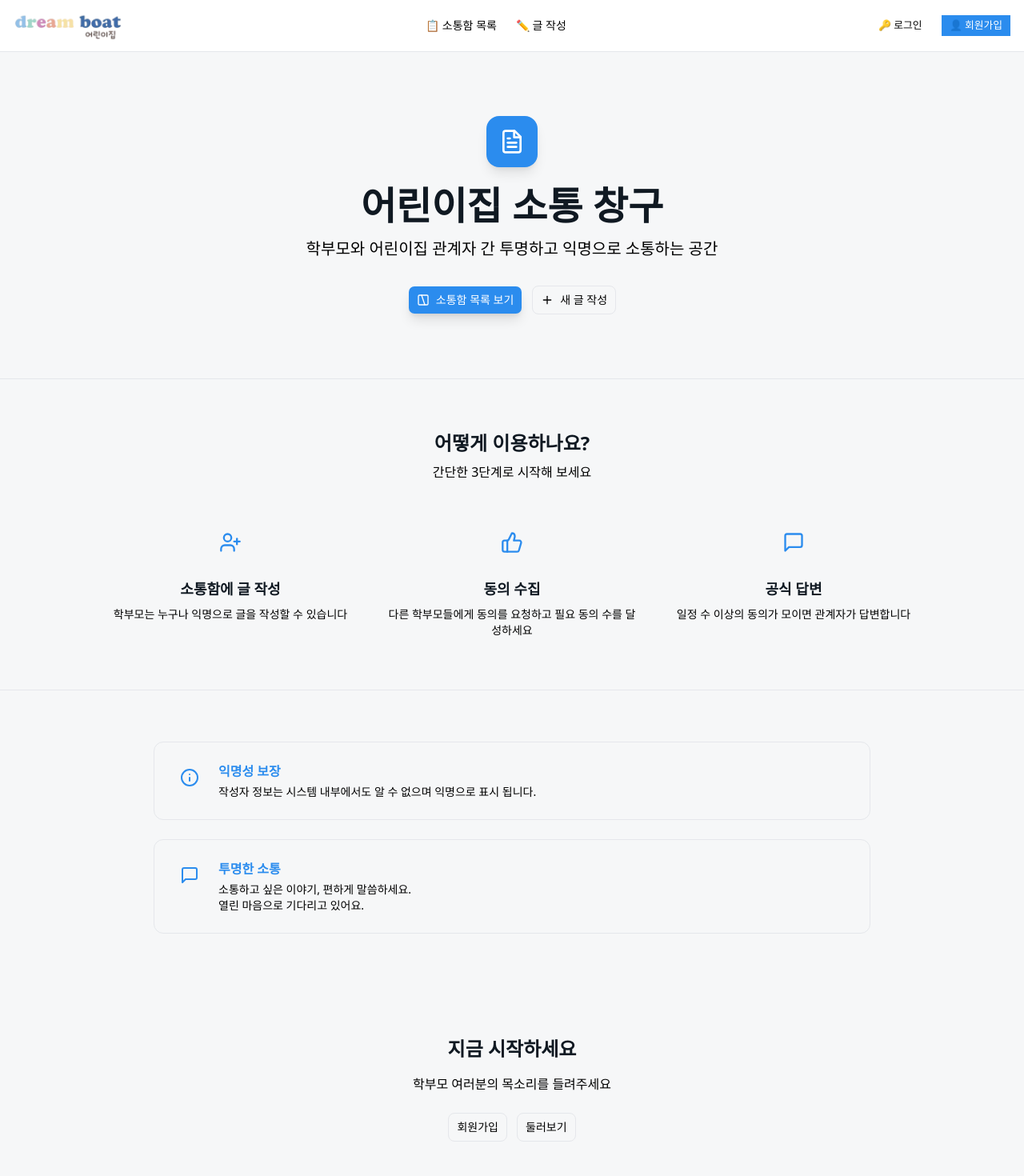
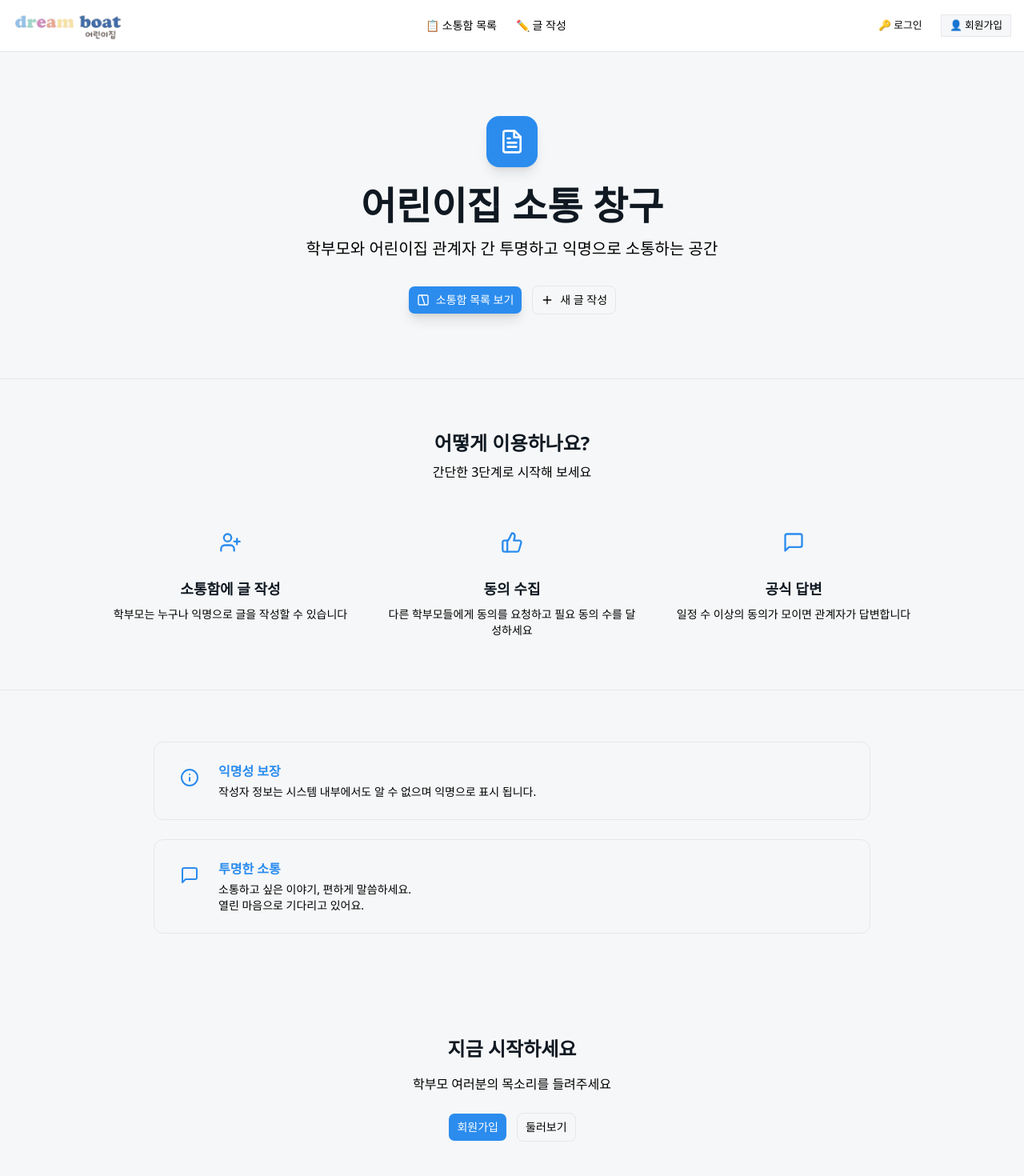
Before and after one commit to lunaticfancy/dreamboat-petition, a Next.js app: page / in a window 1280 px wide. Shown: the top 1470 px of the page at 80% size. Built offline with nearby package versions, Linux system fonts and the light colour scheme; no server answers.

Commit message:
Remove background color from signup button in navigation bar

```diff
--- a/src/app/page.tsx
+++ b/src/app/page.tsx
@@ -251,9 +251,7 @@ export default async function Home() {
           </p>
           <div className="flex flex-col sm:flex-row gap-3 justify-center">
             <Link href="/auth/signup">
-              <Button size="lg" variant="outline">
-                회원가입
-              </Button>
+              <Button size="lg">회원가입</Button>
             </Link>
             <Link href="/petitions">
               <Button size="lg" variant="outline">
--- a/src/components/navigation.tsx
+++ b/src/components/navigation.tsx
@@ -93,7 +93,9 @@ export function Navigation() {
                 </Button>
               </Link>
               <Link href="/auth/signup">
-                <Button size="sm">👤 회원가입</Button>
+                <Button size="sm" variant="outline">
+                  👤 회원가입
+                </Button>
               </Link>
             </>
           )}
@@ -198,7 +200,9 @@ export function Navigation() {
                     </Button>
                   </Link>
                   <Link href="/auth/signup" onClick={() => setIsOpen(false)}>
-                    <Button className="w-full">👤 회원가입</Button>
+                    <Button variant="outline" className="w-full">
+                      👤 회원가입
+                    </Button>
                   </Link>
                 </>
               )}
```
